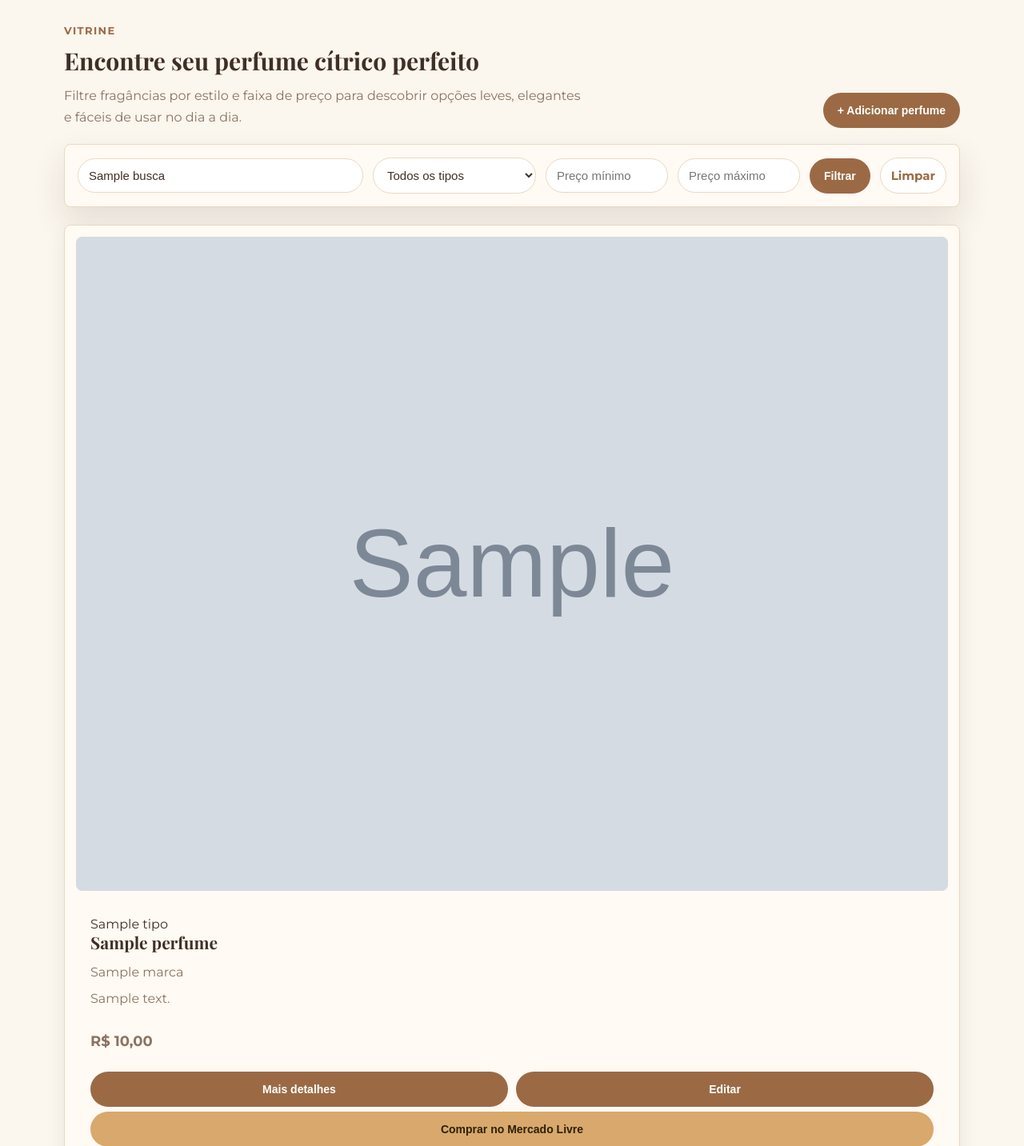
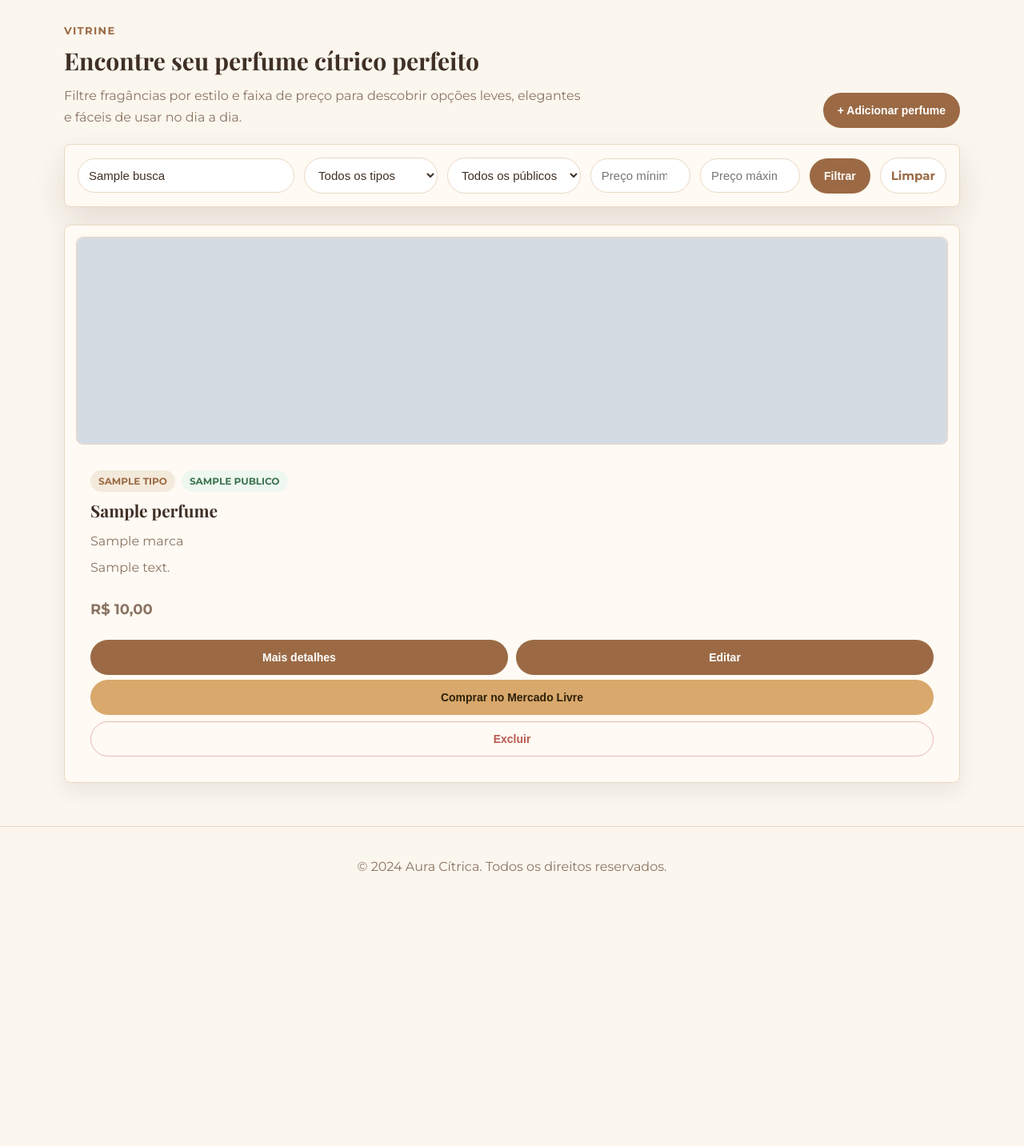
Before and after one commit to gabrielanbueno/perfume, a Flask app: template templates/index.html in a window 1280 px wide. Shown: the part 308-1741 px from the top of the page at 80% size. After the commit the page ends 1397 px from the top, so only its background shows below. Run offline with Flask 3, Linux system fonts and the light colour scheme; the template is opened without the code that fills it: most values are stand-ins (such as "Sample title", 1, 10 or a date in 2020); grey boxes marked "Sample" are stand-in pictures.

Commit message:
padronização das imagens e definição do filtro

```diff
--- a/app.py
+++ b/app.py
@@ -33,12 +33,56 @@ def garantir_colunas():
         "ocasiao": "TEXT",
         "fixacao": "TEXT",
         "projecao": "TEXT",
-        "notas": "TEXT"
+        "notas": "TEXT",
+        "publico": "TEXT"
     }
+
+    coluna_publico_criada = False
 
     for nome_coluna, tipo_coluna in novas_colunas.items():
         if nome_coluna not in nomes_colunas:
             conn.execute(f"ALTER TABLE perfumes ADD COLUMN {nome_coluna} {tipo_coluna}")
+            if nome_coluna == "publico":
+                coluna_publico_criada = True
+
+    if coluna_publico_criada:
+        conn.execute("""
+            UPDATE perfumes
+            SET publico = 'masculino'
+            WHERE (publico IS NULL OR publico = '')
+              AND (
+                lower(nome) LIKE '%masculino%'
+                OR lower(nome) LIKE '%homem%'
+                OR lower(descricao) LIKE '%masculino%'
+                OR lower(descricao) LIKE '%homem%'
+                OR lower(tipo) = 'masculino'
+              )
+        """)
+        conn.execute("""
+            UPDATE perfumes
+            SET publico = 'feminino'
+            WHERE (publico IS NULL OR publico = '')
+              AND (
+                lower(nome) LIKE '%feminino%'
+                OR lower(nome) LIKE '%mulher%'
+                OR lower(descricao) LIKE '%feminino%'
+                OR lower(descricao) LIKE '%mulher%'
+                OR lower(tipo) = 'feminino'
+              )
+        """)
+        conn.execute("""
+            UPDATE perfumes
+            SET publico = 'unissex'
+            WHERE (publico IS NULL OR publico = '')
+              AND (
+                lower(nome) LIKE '%unissex%'
+                OR lower(nome) LIKE '%unisex%'
+                OR lower(descricao) LIKE '%unissex%'
+                OR lower(descricao) LIKE '%unisex%'
+                OR lower(tipo) = 'unissex'
+                OR lower(tipo) = 'unisex'
+              )
+        """)
 
     conn.commit()
     conn.close()
@@ -50,6 +94,7 @@ def index():
     garantir_colunas()
     busca = request.args.get("busca", "").strip()
     tipo = request.args.get("tipo")
+    publico = request.args.get("publico")
     preco_min = request.args.get("preco_min")
     preco_max = request.args.get("preco_max")
 
@@ -74,6 +119,10 @@ def index():
         query += " AND tipo = ?"
         parametros.append(tipo)
 
+    if publico:
+        query += " AND publico = ?"
+        parametros.append(publico)
+
     preco_min_numero = converter_preco(preco_min)
     if preco_min_numero is not None:
         query += " AND preco >= ?"
@@ -93,6 +142,7 @@ def index():
     filtros = {
         "busca": busca,
         "tipo": tipo or "",
+        "publico": publico or "",
         "preco_min": preco_min or "",
         "preco_max": preco_max or "",
     }
@@ -117,6 +167,7 @@ def adicionar():
         nome = request.form["nome"]
         marca = request.form["marca"]
         tipo = request.form["tipo"]
+        publico = request.form["publico"]
         preco = converter_preco(request.form["preco"])
         descricao = request.form["descricao"]
         imagem = request.form["imagem"]
@@ -131,13 +182,13 @@ def adicionar():
             """
             INSERT INTO perfumes (
                 nome, marca, tipo, preco, descricao, imagem,
-                link_compra, ocasiao, fixacao, projecao, notas
+                link_compra, ocasiao, fixacao, projecao, notas, publico
             )
-            VALUES (?, ?, ?, ?, ?, ?, ?, ?, ?, ?, ?)
+            VALUES (?, ?, ?, ?, ?, ?, ?, ?, ?, ?, ?, ?)
             """,
             (
                 nome, marca, tipo, preco, descricao, imagem,
-                link_compra, ocasiao, fixacao, projecao, notas
+                link_compra, ocasiao, fixacao, projecao, notas, publico
             )
         )
         conn.commit()
@@ -163,6 +214,7 @@ def editar(id):
         nome = request.form["nome"]
         marca = request.form["marca"]
         tipo = request.form["tipo"]
+        publico = request.form["publico"]
         preco = converter_preco(request.form["preco"])
         descricao = request.form["descricao"]
         imagem = request.form["imagem"]
@@ -185,12 +237,13 @@ def editar(id):
                 ocasiao = ?,
                 fixacao = ?,
                 projecao = ?,
-                notas = ?
+                notas = ?,
+                publico = ?
             WHERE id = ?
             """,
             (
                 nome, marca, tipo, preco, descricao, imagem,
-                link_compra, ocasiao, fixacao, projecao, notas, id
+                link_compra, ocasiao, fixacao, projecao, notas, publico, id
             )
         )
         conn.commit()
--- a/static/style.css
+++ b/static/style.css
@@ -95,7 +95,7 @@ h2 {
 }
 
 .filtro {
-    grid-template-columns: minmax(240px, 1.4fr) minmax(150px, 0.8fr) minmax(130px, 0.6fr) minmax(130px, 0.6fr) auto auto;
+    grid-template-columns: minmax(220px, 1.3fr) minmax(140px, 0.8fr) minmax(150px, 0.8fr) minmax(120px, 0.6fr) minmax(120px, 0.6fr) auto auto;
     align-items: center;
     width: 100%;
 }
@@ -122,6 +122,7 @@ h2 {
 .filtro input,
 .filtro .limpar-filtro,
 .formulario input,
+.formulario select,
 .formulario textarea {
     width: 100%;
     padding: 12px 13px;
@@ -146,6 +147,7 @@ h2 {
 .filtro select:focus,
 .filtro input:focus,
 .formulario input:focus,
+.formulario select:focus,
 .formulario textarea:focus {
     border-color: var(--brand);
     box-shadow: 0 0 0 3px rgba(36, 122, 90, 0.16);
@@ -224,13 +226,25 @@ button:hover {
     box-shadow: var(--shadow);
 }
 
+.card-imagem {
+    display: grid;
+    place-items: center;
+    width: 100%;
+    height: 260px;
+    padding: 0;
+    margin-bottom: 14px;
+    background: #ffffff;
+    border: 1px solid var(--line);
+    border-radius: 8px;
+    overflow: hidden;
+}
+
 .card img {
     width: 100%;
-    aspect-ratio: 4 / 3;
+    height: 100%;
     object-fit: cover;
+    object-position: center;
     border-radius: 8px;
-    margin-bottom: 14px;
-    background: var(--surface-soft);
 }
 
 .card h3 {
@@ -243,6 +257,31 @@ button:hover {
     margin: 5px 0;
     color: var(--muted);
     line-height: 1.45;
+}
+
+.tags-card {
+    display: flex;
+    flex-wrap: wrap;
+    gap: 8px;
+    margin-bottom: 10px;
+}
+
+.categoria {
+    display: inline-flex;
+    align-items: center;
+    width: fit-content;
+    padding: 6px 10px;
+    background: var(--surface-soft);
+    border-radius: 999px;
+    color: var(--brand);
+    font-size: 12px;
+    font-weight: 800;
+    text-transform: uppercase;
+}
+
+.categoria-publico {
+    background: #eef7f0;
+    color: #3d7450;
 }
 
 .card p strong {
--- a/templates/index.html
+++ b/templates/index.html
@@ -34,6 +34,13 @@
                 {{ item.tipo|capitalize }}
             </option>
         {% endfor %}
+    </select>
+
+    <select name="publico">
+        <option value="">Todos os públicos</option>
+        <option value="masculino" {% if filtros.publico == "masculino" %}selected{% endif %}>Masculino</option>
+        <option value="feminino" {% if filtros.publico == "feminino" %}selected{% endif %}>Feminino</option>
+        <option value="unissex" {% if filtros.publico == "unissex" %}selected{% endif %}>Unissex</option>
     </select>
 
     <input
@@ -75,7 +82,15 @@
             </div>
 
             <div class="card-conteudo">
-                <span class="categoria">{{ perfume.tipo }}</span>
+                <div class="tags-card">
+                    {% if perfume.tipo %}
+                        <span class="categoria">{{ perfume.tipo }}</span>
+                    {% endif %}
+
+                    {% if perfume.publico %}
+                        <span class="categoria categoria-publico">{{ perfume.publico }}</span>
+                    {% endif %}
+                </div>
 
                 <h3>{{ perfume.nome }}</h3>
 
--- a/templates/perfume.html
+++ b/templates/perfume.html
@@ -42,6 +42,11 @@
             <div>
                 <span>Estilo</span>
                 <strong>{{ perfume.tipo or "Não informado" }}</strong>
+            </div>
+
+            <div>
+                <span>Público</span>
+                <strong>{{ perfume.publico|capitalize if perfume.publico else "Não informado" }}</strong>
             </div>
 
             <div>
```
Also changed, not shown: init_db.py (+7 -5 lines), templates/adicionar.html (+7 -0 lines), templates/editar.html (+7 -0 lines).
